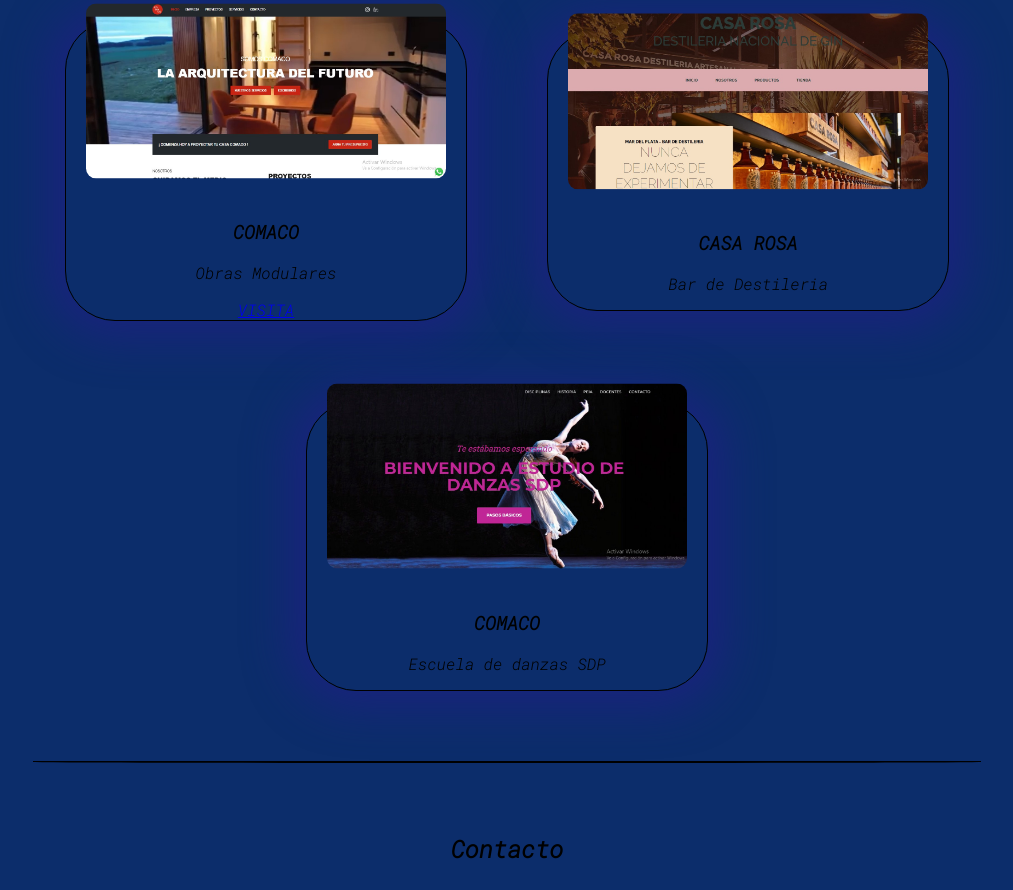
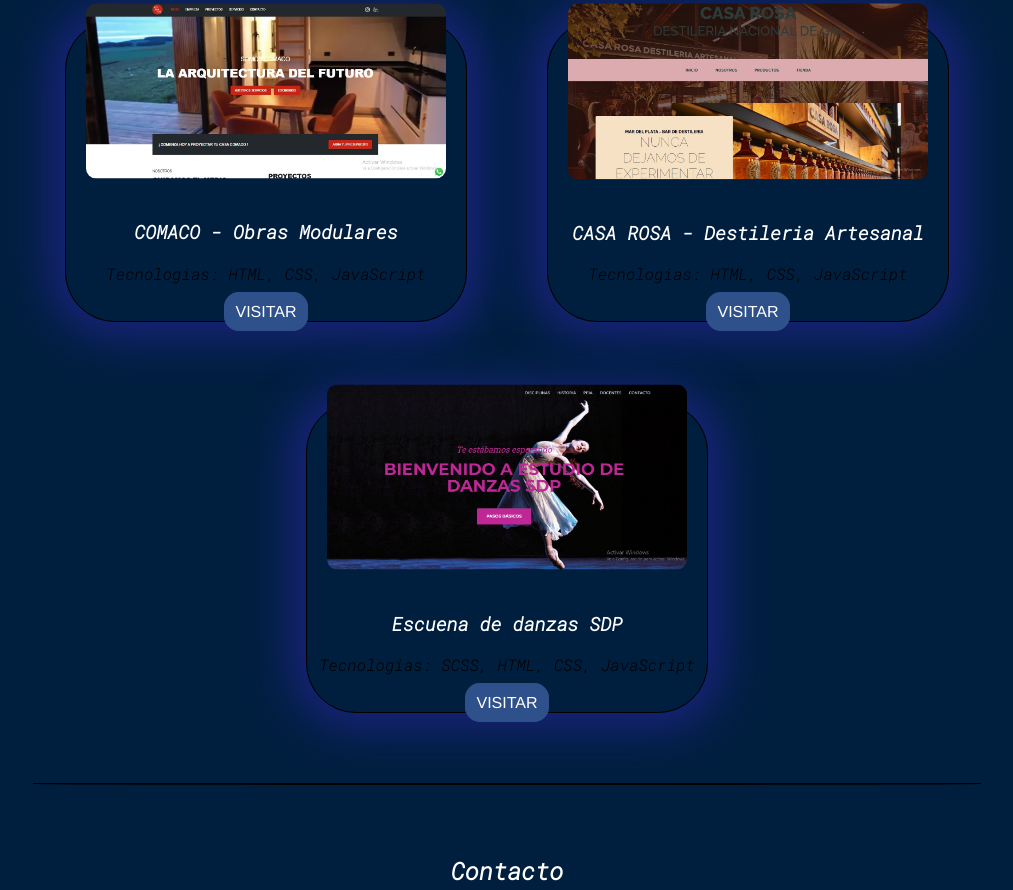
Before and after one commit to moreiratomas22/cvcompartido, a plain HTML site: page index.html in a window 1280 px wide. Shown: the part 658-1548 px from the top of the page, without its empty margins (133-1146 px from the left). Drawn offline with Linux system fonts and the light colour scheme.

Commit message:
Prueba botones, colores, estilos

```diff
--- a/ESTILOS/estilosCV.css
+++ b/ESTILOS/estilosCV.css
@@ -4,7 +4,7 @@
 body {
   font-family: 'Roboto Mono', monospace;
   /* background-image: url(/imagenes/css-critico.jpg); */
-  background-color: #0c2d6b;
+  background-color: #001f3f;
   background-size: 100%;
   background-repeat: no-repeat;
 
@@ -182,3 +182,22 @@ body {
 .card img:hover {
   transform: scale(1.2);
 }
+
+.botonVisita {
+border: 1px solid #2e518b;
+padding: 10px;
+background-color: #2e518b;
+color: #ffffff;
+text-decoration: none;
+text-transform: uppercase;
+font-family: 'Helvetica', sans-serif;
+border-radius: 15px;
+}
+
+.card h3{
+  color:#fff
+}
+
+.title {
+  color: #fff;
+}
--- a/index.html
+++ b/index.html
@@ -48,23 +48,23 @@
 
         <div class="card">
             <img src="/imagenes/proj/comacoProy.jpg" alt="Web de construccion modular">
-            <h3>COMACO</h3>
-            <p>Obras Modulares</p>
-            <a href="https://www.comaco.com.ar" target="_blank">VISITA</a>
+            <h3>COMACO - Obras Modulares</h3>
+            <p>Tecnologias: HTML, CSS, JavaScript</p>
+            <a href="https://www.comaco.com.ar" class="botonVisita" target="_blank">VISITAR</a>
         </div>
 
         <div class="card">
             <img src="/imagenes/proj/casaRosaProy.jpg" alt="Web de construccion modular">
-            <h3>CASA ROSA</h3>
-            <p>Bar de Destileria</p>
-            <a href="https://casarosadestileriaartesanal.netlify.app/" target="_blank"></a>
+            <h3>CASA ROSA - Destileria Artesanal</h3>
+            <p>Tecnologias: HTML, CSS, JavaScript</p>
+            <a href="https://casarosadestileriaartesanal.netlify.app/" class="botonVisita" target="_blank">VISITAR</a>
         </div>
 
         <div class="card">
             <img src="/imagenes/proj/escuelaSDP.jpg" alt="Web de construccion modular">
-            <h3>COMACO</h3>
-            <p>Escuela de danzas SDP</p>
-            <a href="https://academiadebailesdp.netlify.app/" target="_blank"></a>
+            <h3>Escuena de danzas SDP</h3>
+            <p>Tecnologias: SCSS, HTML, CSS, JavaScript</p>
+            <a href="https://academiadebailesdp.netlify.app/" class="botonVisita" target="_blank">VISITAR</a>
         </div>
 
         </div>
```
